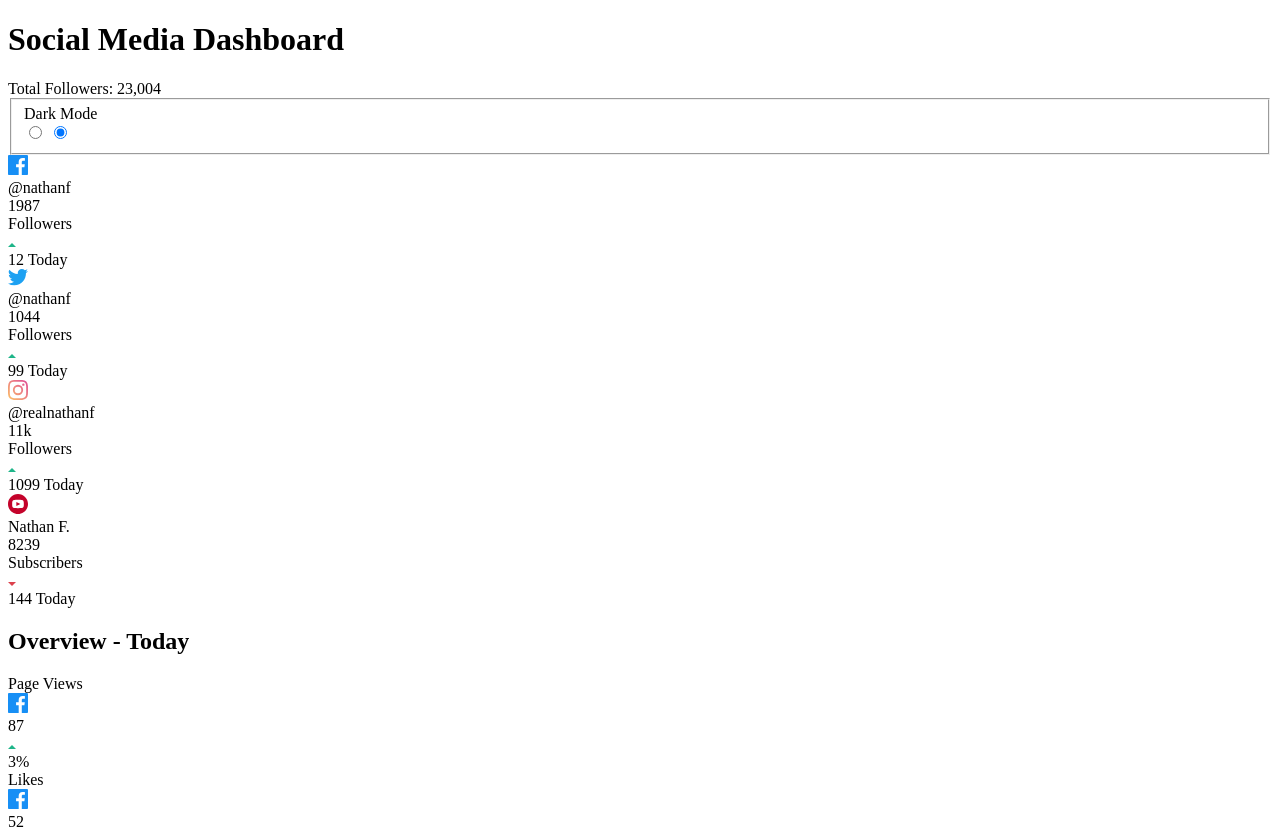
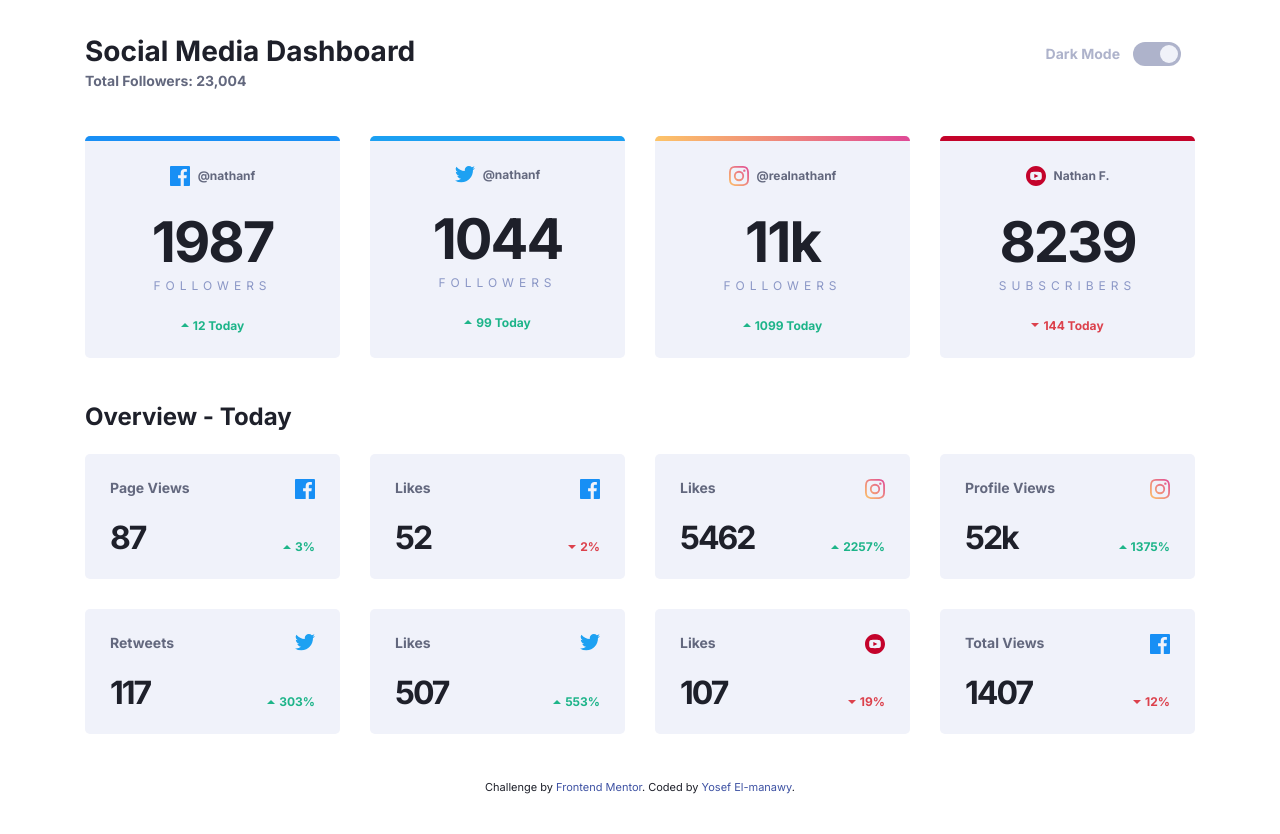
Before and after one commit to newtonys/Social-media-dashboard, a website: page index.html in a window 1280 px wide. Shown: the top 834 px of the page. Drawn offline with Linux system fonts and the light colour scheme; the site is published under a folder, as on GitHub Pages, so addresses that start at the root find nothing.

Commit message:
trying to fix live hosting

```diff
--- a/index.html
+++ b/index.html
@@ -21,9 +21,9 @@
       rel="stylesheet"
     />
 
-    <link rel="stylesheet" href="/dist/styles.css" />
+    <link rel="stylesheet" href="./dist/styles.css" />
 
-    <script defer src="dist/script.js"></script>
+    <script defer src="./dist/script.js"></script>
     <!-- Feel free to remove these styles or customise in your own stylesheet 👍 -->
     <style>
       .attribution {
```
